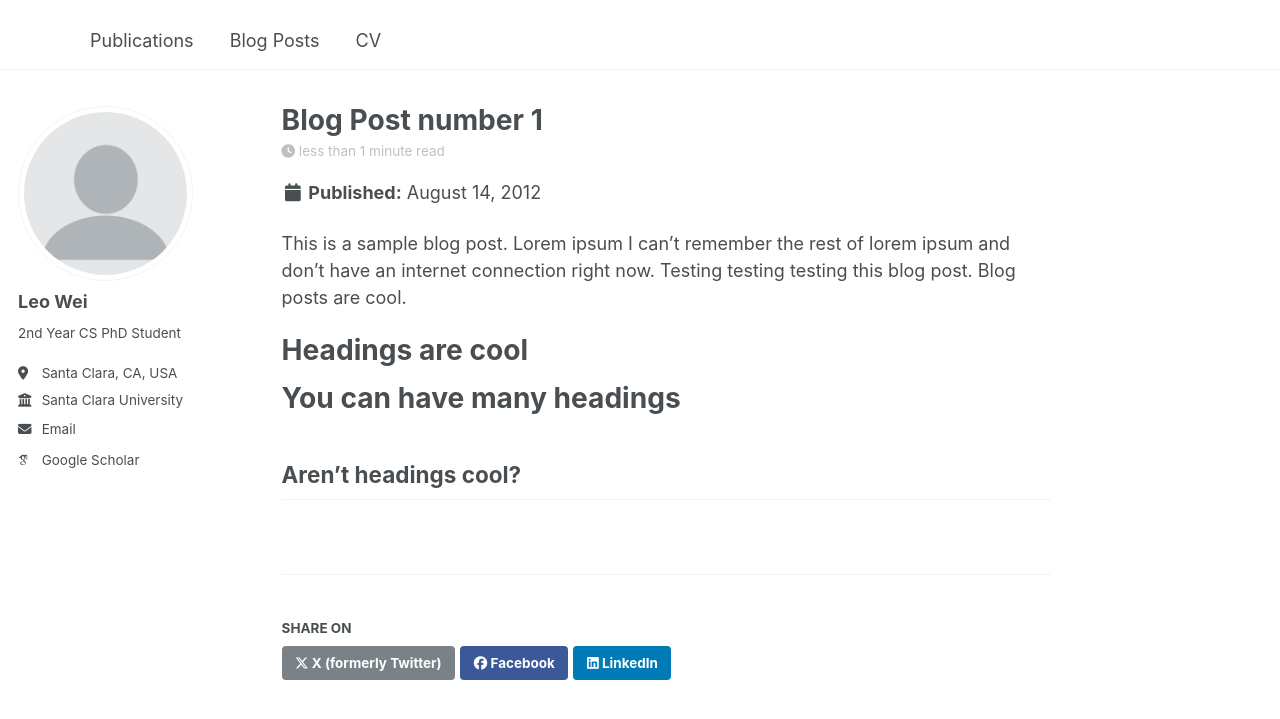
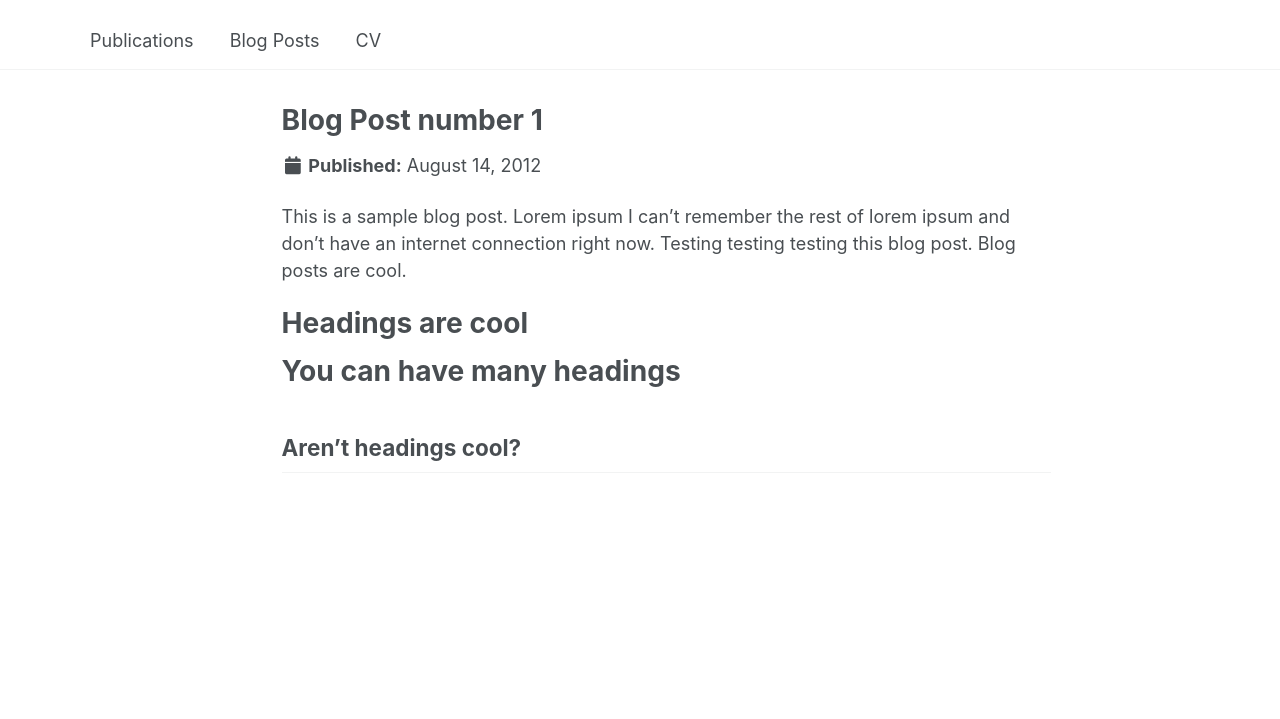
Before and after one commit to tingruew/tingruew.github.io, a Jekyll site: the page built from _posts/2012-08-14-blog-post-1.md, in a window 1280 px wide and 935 px high. Shown: the top 719 px of the window. Built offline with Jekyll 4.4.1, drawn with Linux system fonts in a browser that asks for light colours; some web fonts are replaced; part of the change alters nothing that is shown.

Commit message:
Update _config.yml

```diff
--- a/_config.yml
+++ b/_config.yml
@@ -203,27 +203,27 @@ defaults:
       type: posts
     values:
       layout: single
-      author_profile: true
-      read_time: true
-      comments: true
-      share: true
-      related: true
+      author_profile: false
+      read_time: false
+      comments: false
+      share: false
+      related: false
   # _pages
   - scope:
       path: ""
       type: pages
     values:
       layout: single
-      author_profile: true
+      author_profile: false
   # _publications
   - scope:
       path: ""
       type: publications
     values:
       layout: single
-      author_profile: true
-      share: true
-      comments: true
+      author_profile: false
+      share: false
+      comments: false
 
 
 # Sass/SCSS
```
